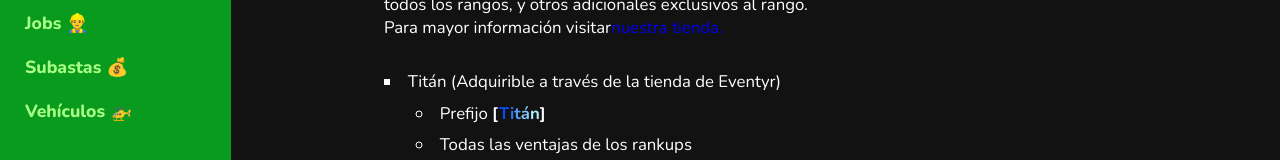
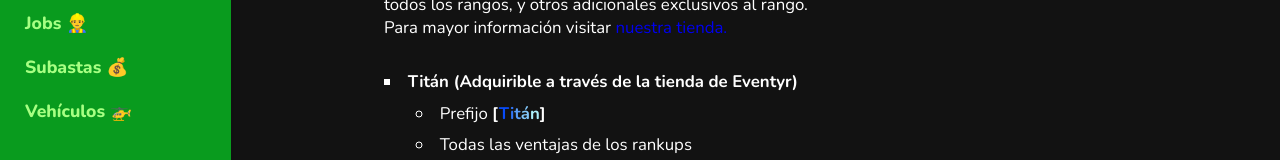
Before and after one commit to joaquinjoaco/eventyr-player-guide-react, a React (Create React App) app: page /rangos in a window 1280 px wide. Shown: the part 513-673 px from the top of the page. Built offline with nearby package versions, Linux system fonts and the light colour scheme.

Commit message:
minor fixes to text

```diff
--- a/src/views/Rangos.js
+++ b/src/views/Rangos.js
@@ -23,12 +23,12 @@ const Rangos = () => {
 
                               <br />
                               Para mayor información visitar
-                              <a href="https://tienda.eventyrmc.net">nuestra tienda.</a>
+                              <a href="https://tienda.eventyrmc.net"> nuestra tienda.</a>
                          </p>
                          <br />
                          <ul>
                               <li>
-                                   Titán (Adquirible a través de la tienda de Eventyr)
+                                   <b>Titán (Adquirible a través de la tienda de Eventyr)</b>
                                    <ul className="nested">
                                         <li>
                                              Prefijo <b>[<span style={{ color: "#084bf8" }}>T</span><span
```
